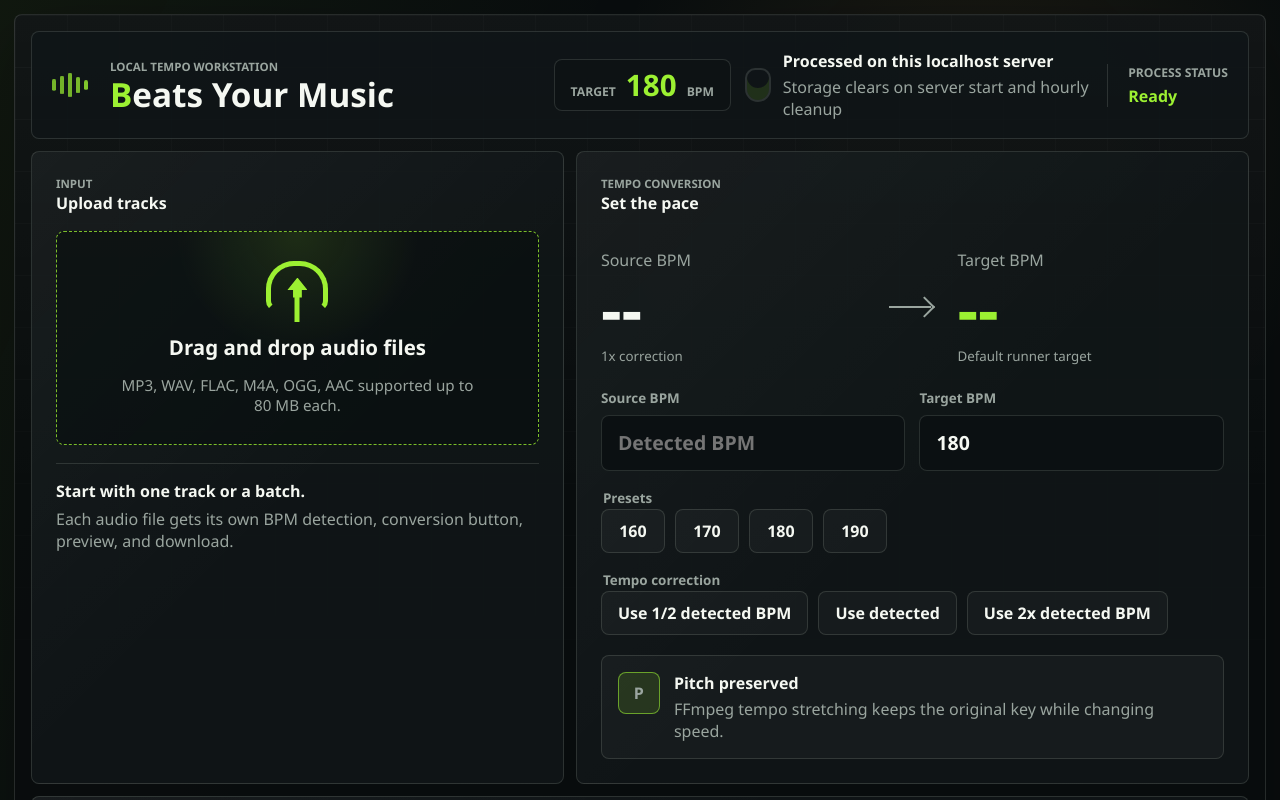
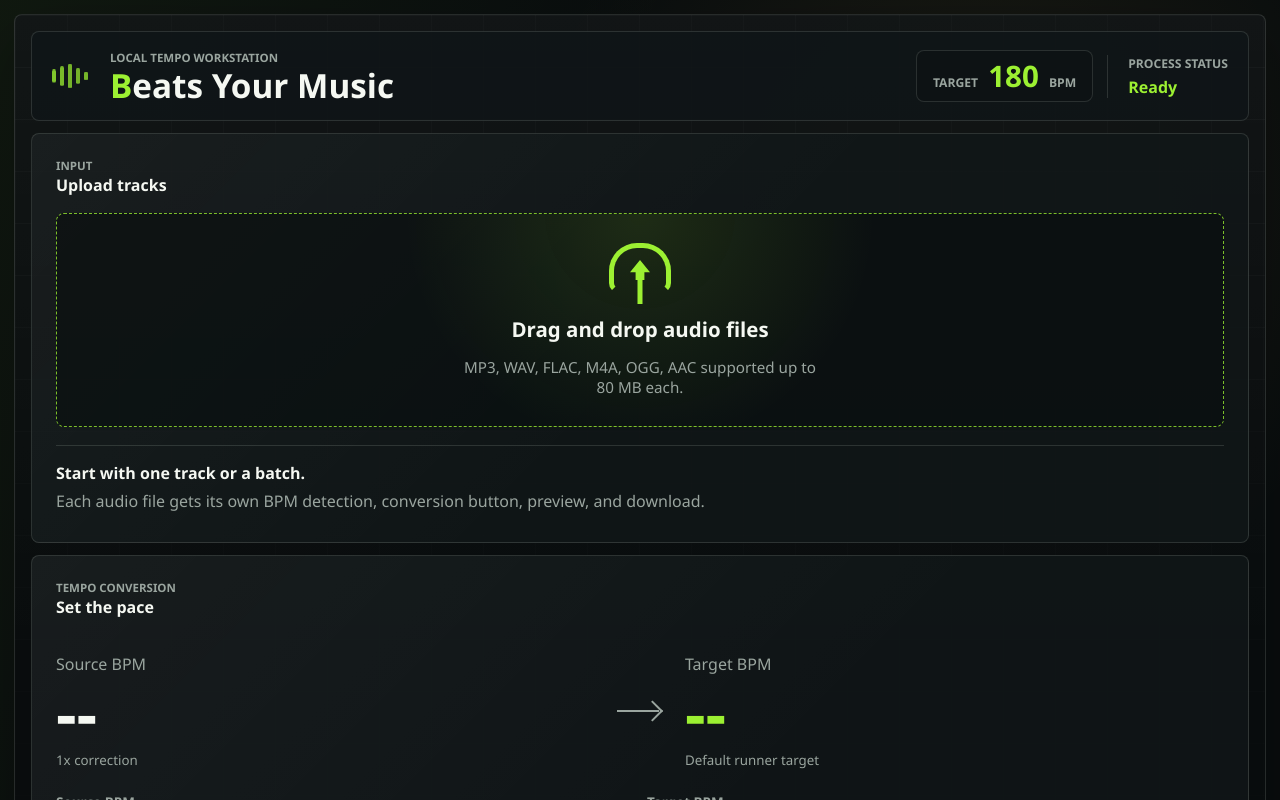
Before and after one commit to JunWeiLi233/180BPM_MUSIC, a React (Vite) app: page / in a window 1280 px wide. Shown: the top 800 px of the page. Built offline with nearby package versions, Linux system fonts and the light colour scheme.

Commit message:
Fix active track row layout

```diff
--- a/src/App.css
+++ b/src/App.css
@@ -96,7 +96,7 @@ input:focus-visible {
 
 .topbar {
   display: grid;
-  grid-template-columns: minmax(280px, 1.4fr) auto minmax(260px, 1fr) auto;
+  grid-template-columns: minmax(280px, 1.4fr) auto auto;
   gap: 14px;
   align-items: center;
   padding: 18px 20px;
@@ -223,31 +223,6 @@ h2 {
 .target-chip strong {
   font-size: 1.85rem;
   line-height: 1;
-}
-
-.privacy-note {
-  display: flex;
-  align-items: center;
-  gap: 12px;
-  color: var(--muted);
-}
-
-.privacy-note strong,
-.privacy-note span {
-  display: block;
-}
-
-.privacy-note strong {
-  margin-bottom: 4px;
-  color: var(--text);
-}
-
-.shield {
-  width: 30px;
-  height: 34px;
-  border: 2px solid var(--line);
-  border-radius: 14px 14px 18px 18px;
-  box-shadow: inset 0 -12px 0 rgba(156, 240, 50, 0.12);
 }
 
 .process-status {
@@ -396,7 +371,10 @@ h2 {
 
 .track-strip {
   display: grid;
-  grid-template-columns: 72px minmax(0, 1fr) minmax(92px, auto) minmax(150px, auto) auto 44px;
+  grid-template-areas:
+    "select meta bpm remove"
+    "select action download remove";
+  grid-template-columns: 72px minmax(0, 1fr) minmax(92px, auto) 44px;
   gap: 12px;
   align-items: center;
   padding: 12px;
@@ -413,6 +391,7 @@ h2 {
 }
 
 .track-select {
+  grid-area: select;
   display: block;
   width: 72px;
   height: 72px;
@@ -449,6 +428,10 @@ h2 {
   gap: 6px;
 }
 
+.track-meta {
+  grid-area: meta;
+}
+
 .track-meta strong {
   overflow: hidden;
   text-overflow: ellipsis;
@@ -467,6 +450,7 @@ h2 {
 }
 
 .track-bpm {
+  grid-area: bpm;
   text-align: right;
 }
 
@@ -475,6 +459,8 @@ h2 {
 }
 
 .icon-button {
+  grid-area: remove;
+  align-self: start;
   width: 44px;
   height: 44px;
   border: 1px solid transparent;
@@ -503,6 +489,9 @@ h2 {
 }
 
 .row-action {
+  grid-area: action;
+  width: 100%;
+  min-width: 0;
   padding: 0 14px;
   border: 1px solid rgba(156, 240, 50, 0.58);
   background: rgba(156, 240, 50, 0.12);
@@ -516,6 +505,9 @@ h2 {
 }
 
 .row-download {
+  grid-area: download;
+  width: 100%;
+  min-width: 0;
   padding: 0 12px;
   border: 1px solid var(--line);
   background: rgba(255, 255, 255, 0.04);
@@ -957,6 +949,12 @@ h2 {
   }
 }
 
+@media (max-width: 1320px) {
+  .workspace-grid {
+    grid-template-columns: 1fr;
+  }
+}
+
 @media (max-width: 1120px) {
   .topbar,
   .workspace-grid,
@@ -1001,7 +999,6 @@ h2 {
   }
 
   .brand-block,
-  .privacy-note,
   .lane-heading,
   .actions {
     align-items: stretch;
@@ -1023,6 +1020,11 @@ h2 {
   }
 
   .track-strip {
+    grid-template-areas:
+      "select meta remove"
+      "bpm bpm bpm"
+      "action action action"
+      "download download download";
     grid-template-columns: 56px 1fr 44px;
   }
 
--- a/src/App.jsx
+++ b/src/App.jsx
@@ -294,14 +294,6 @@ function App() {
             <span>Target</span>
             <strong>{targetChipBpm}</strong>
             <b>BPM</b>
-          </div>
-
-          <div className="privacy-note">
-            <span className="shield" aria-hidden="true" />
-            <div>
-              <strong>Processed on this localhost server</strong>
-              <span>Storage clears on server start and hourly cleanup</span>
-            </div>
           </div>
 
           <div className="process-status" aria-live="polite">
@@ -627,7 +619,7 @@ function App() {
           </div>
         ) : null}
         <p className="retention-footnote">
-          Uploaded and converted files are stored only under this app's local server/storage folder, cleared when the server starts, and removed after about 1 hour while the server is running.
+          Uploaded and converted files are stored temporarily for processing and automatically removed after about 1 hour.
         </p>
       </section>
     </main>
```
Also changed, not shown: tests/browser-multi-smoke.mjs (+21 -1 lines), tests/browser-smoke.mjs (+3 -0 lines).
